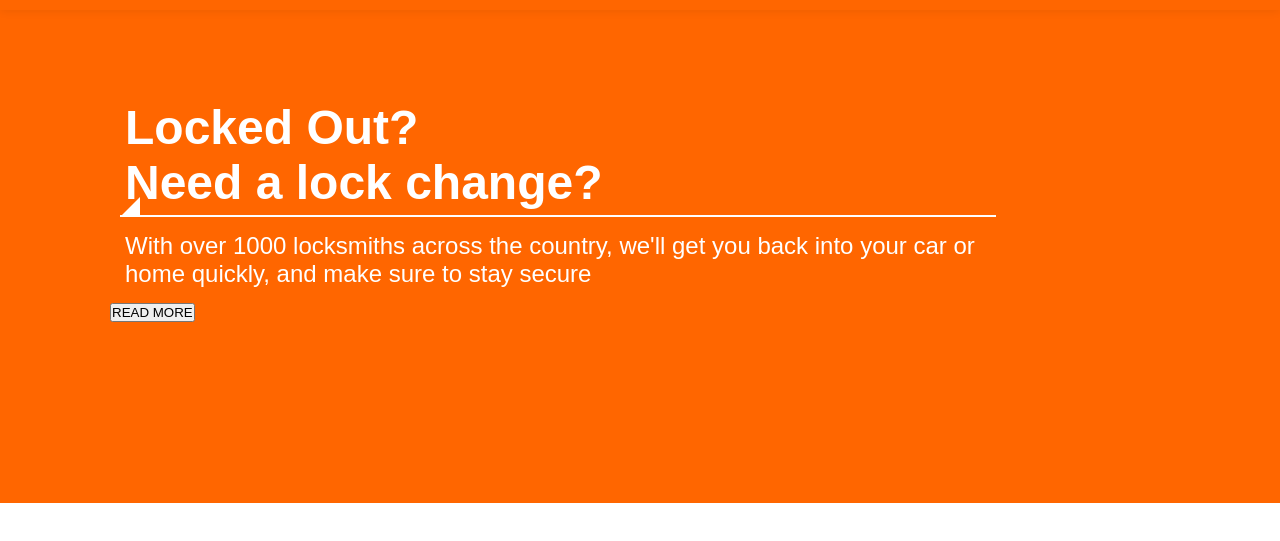
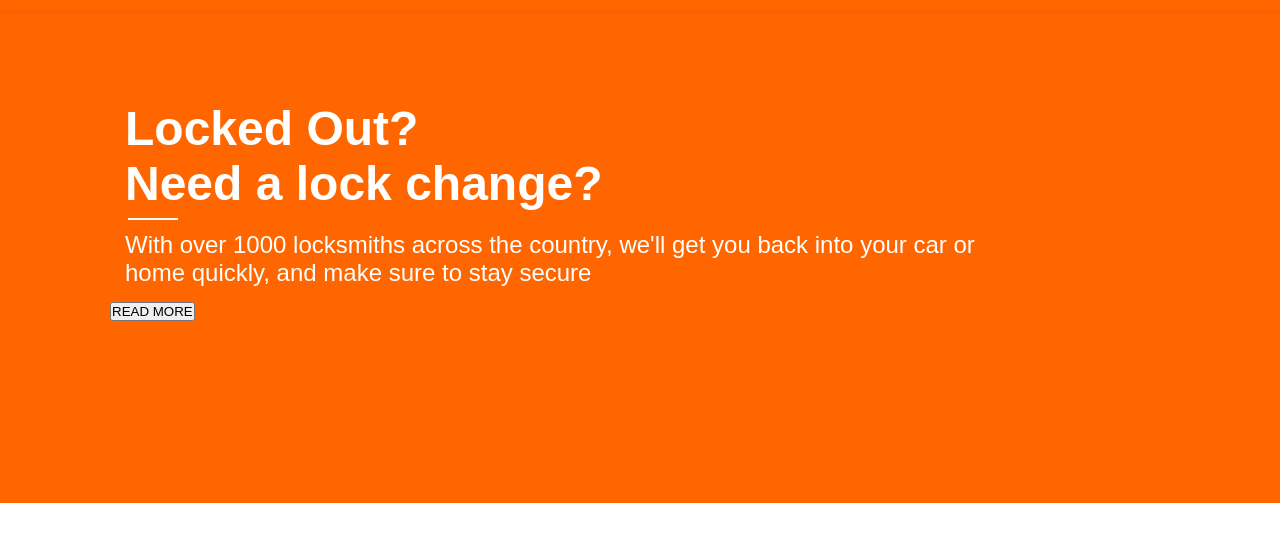
Before and after one commit to elijahgummer/locksmith, a plain HTML site: page index.html in a window 1280 px wide. Shown: the part 157-698 px from the top of the page. Drawn offline with Linux system fonts and the light colour scheme.

Commit message:
adjusting the maegin of the little line for hte corner of the h1

```diff
--- a/style.css
+++ b/style.css
@@ -225,17 +225,17 @@ body {
   font-weight: 800;
   padding: 5px;
   margin: 10px;
-  border-bottom: 2px solid white;
   position: relative;
 }
 
 #header .container .content h1::after {
   content: ""; /* Add empty content */
   position: absolute; /* Set position to absolute */
-  bottom: -2px; /* Position the pseudo-element at the bottom of the header */
-  left: 0; /* Position the pseudo-element at the left corner */
-  border-bottom: 20px solid white; /* Use border to create the triangle */
-  border-left: 20px solid transparent; /* Transparent border on the left */
+  bottom: -4px; /* Position the pseudo-element at the bottom of the header */
+  left: 8px; /* Position the pseudo-element at the left corner */
+  width: 50px; /* Width of the pseudo-element */
+  height: 2px; /* Height of the pseudo-element */
+  background-color: white; /* Color of the line */
 }
 
 
```
